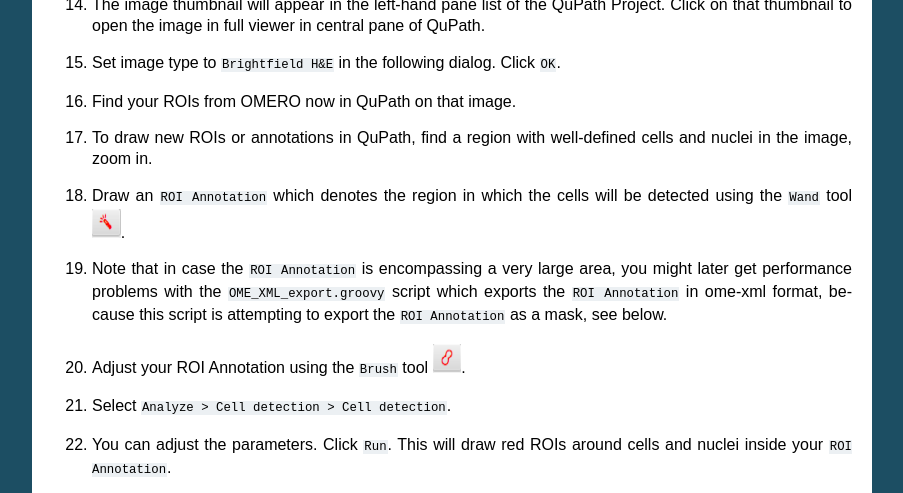
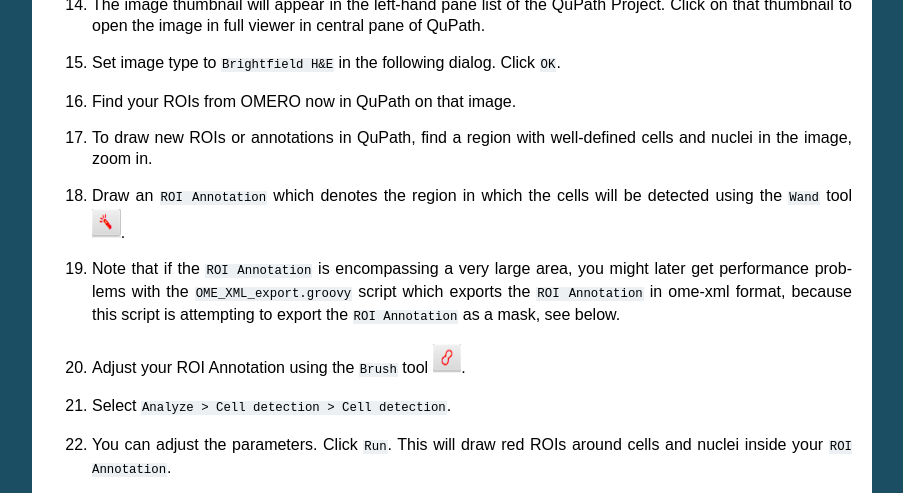
Before and after one commit to ome/omero-guide-qupath, a Sphinx documentation site: the page built from docs/qupath.rst, in a window 1280 px wide and 900 px high, scrolled down 1821 px, cut to the strip 0-493 px from the top of the window. Shown: the whole strip, without its empty margins (198-1101 px from the left). Built offline with Sphinx 7.4.7, drawn with Linux system fonts in a browser that asks for light colours.

Commit message:
Update docs/qupath.rst
Co-authored-by: Mark Carroll <m.t.b.carroll@dundee.ac.uk>

```diff
--- a/docs/qupath.rst
+++ b/docs/qupath.rst
@@ -79,7 +79,7 @@
 
 #. Draw an ``ROI Annotation`` which denotes the region in which the cells will be detected using the ``Wand`` tool |image2|.
 
-#. Note that in case the ``ROI Annotation`` is encompassing a very large area, you might later get performance problems with the ``OME_XML_export.groovy`` script which exports the ``ROI Annotation`` in ome-xml format, because this script is attempting to export the ``ROI Annotation`` as a mask, see below.
+#. Note that if the ``ROI Annotation`` is encompassing a very large area, you might later get performance problems with the ``OME_XML_export.groovy`` script which exports the ``ROI Annotation`` in ome-xml format, because this script is attempting to export the ``ROI Annotation`` as a mask, see below.
 
 #. Adjust your ROI Annotation using the ``Brush`` tool |image3|.
 
```
